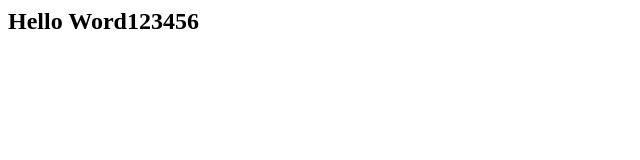
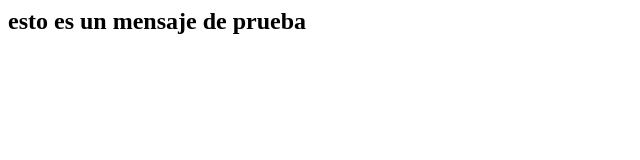
Before and after one commit to DaniloGutierrez/proyecto-final, a plain HTML site: page index.html in a window 1280 px wide. Shown: the whole page, without its empty margins (0-640 px from the left). Drawn offline with Linux system fonts and the light colour scheme.

Commit message:
prueba 3

```diff
--- a/index.html
+++ b/index.html
@@ -1,5 +1,5 @@
 <html>
     <body>
-        <h2>Hello Word123456</h2>
+        <h2>esto es un mensaje de prueba</h2>
     </body>
 </html>
```
